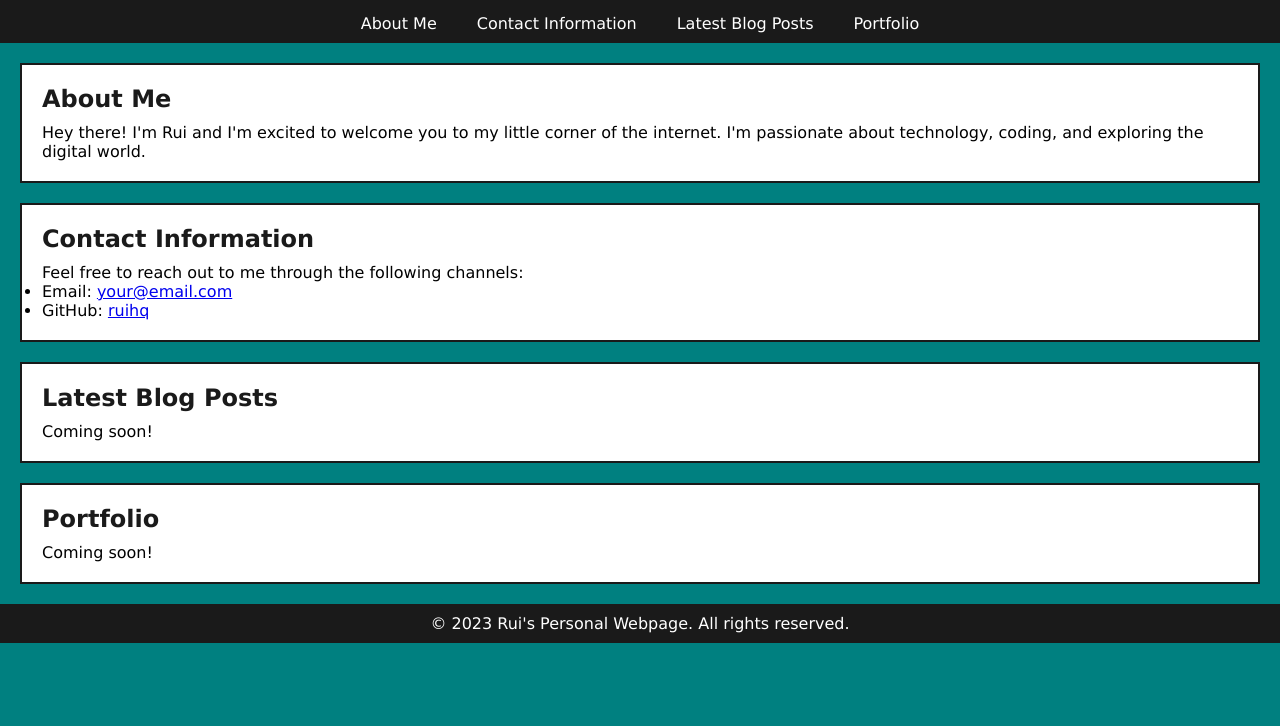
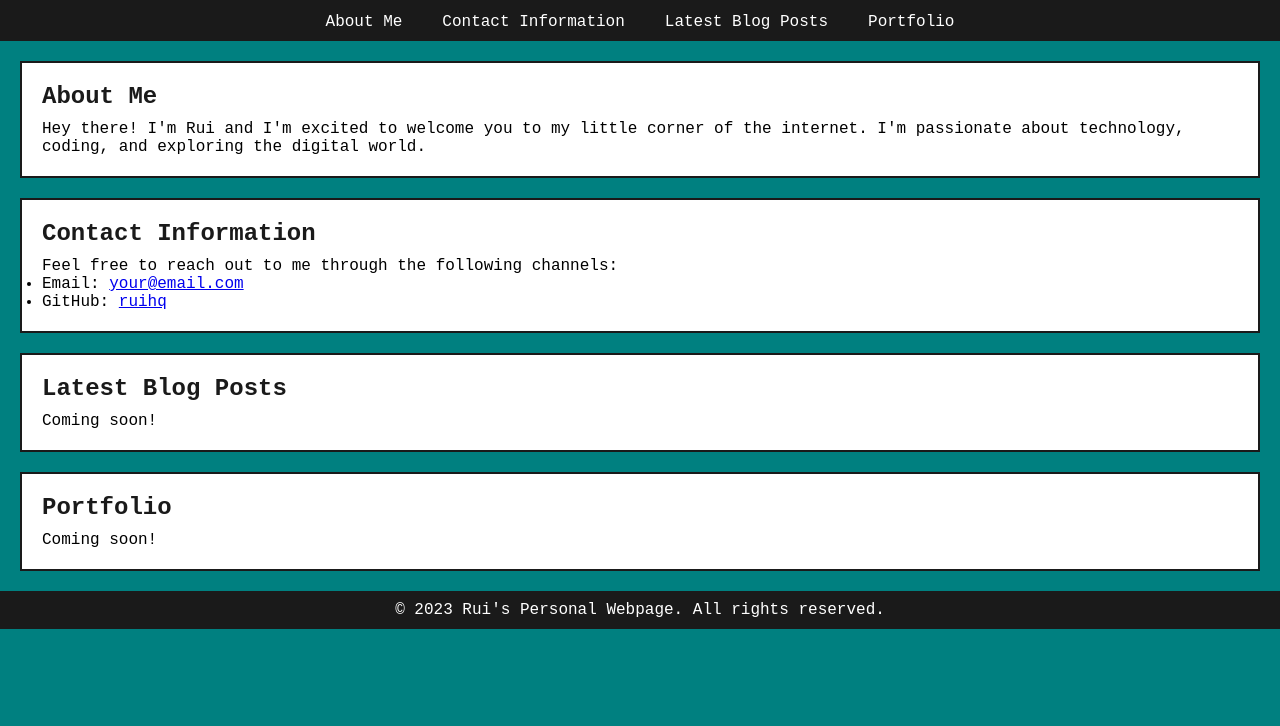
Before and after one commit to ttylnpm/rpw, a plain HTML site: page index.html in a window 1280 px wide. Shown: the part 74-800 px from the top of the page. Drawn offline with Linux system fonts and the light colour scheme.

Commit message:
Update styles.css

```diff
--- a/styles.css
+++ b/styles.css
@@ -4,10 +4,13 @@ body, h1, h2, h3, p, ul, li {
     padding: 0;
 }
 
-/* Set nostalgic fonts */
+/* Load pixelated fonts */
+@import url('https://fonts.googleapis.com/css2?family=Press+Start+2P&display=swap');
+
 body {
     background-color: #008080; /* Teal */
-    font-family: "MS Sans Serif", Geneva, sans-serif;
+    font-family: 'Press Start 2P', monospace;
+    font-size: 16px; /* Adjust as needed */
 }
 
 /* Style header */
@@ -34,7 +37,7 @@ nav a {
     color: #ffffff;
     text-decoration: none;
     padding: 10px 20px;
-    font-family: "MS Sans Serif", Geneva, sans-serif;
+    font-family: 'Press Start 2P', monospace;
 }
 
 nav a:hover {
@@ -52,7 +55,7 @@ section {
 h2 {
     color: #1a1a1a;
     margin-bottom: 10px;
-    font-family: "MS Sans Serif", Geneva, sans-serif;
+    font-family: 'Press Start 2P', monospace;
 }
 
 /* Style footer */
@@ -61,5 +64,5 @@ footer {
     color: #ffffff;
     text-align: center;
     padding: 10px;
-    font-family: "MS Sans Serif", Geneva, sans-serif;
+    font-family: 'Press Start 2P', monospace;
 }
```
